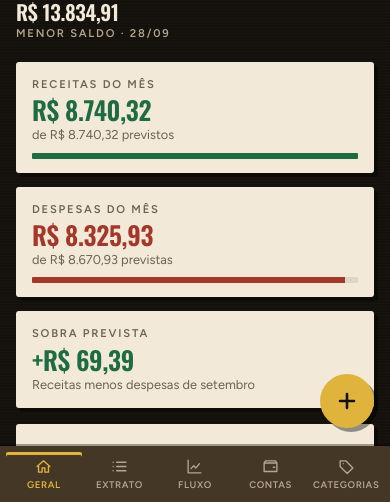
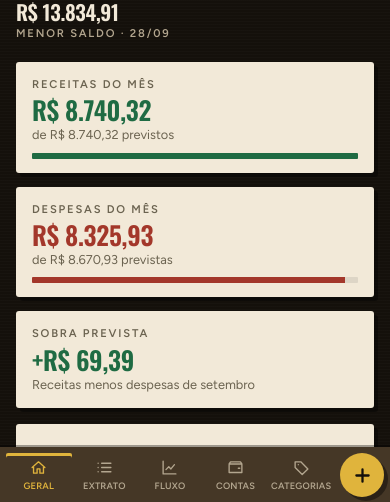
Before and after one commit to leandrolanera/aje, a plain HTML site: page index.html in a window 390 px wide. Shown: the part 340-842 px from the top of the page. Drawn offline with nearby package versions, Linux system fonts and the light colour scheme.

Commit message:
Layout mobile

```diff
--- a/index.html
+++ b/index.html
@@ -18,6 +18,7 @@
   <aside class="side">
     <div class="brand"><i><svg viewBox="0 0 24 24"><path d="M3 17l5-6 4 4 8-9"/></svg></i><div class="brand-txt"><span class="brand-name">AJÉ</span><span class="brand-tag">seu dinheiro no tempo</span></div></div>
     <nav class="nav" id="nav" aria-label="Seções"></nav>
+    <button class="fab" data-act="new" aria-label="Novo lançamento"><svg viewBox="0 0 24 24"><path d="M12 5v14M5 12h14"/></svg></button>
     <div class="sync" id="sync" data-s="local"><i></i><span>Carregando…</span></div>
   </aside>
   <main>
@@ -26,7 +27,6 @@
     <div id="view"><p class="loading">Carregando seus lançamentos…</p></div>
   </main>
 </div>
-<button class="fab" data-act="new" aria-label="Novo lançamento"><svg viewBox="0 0 24 24"><path d="M12 5v14M5 12h14"/></svg></button>
 <div id="modal" hidden></div>
 <div id="toast" role="status" aria-live="polite"></div>
 <script src="app.js"></script>
--- a/styles.css
+++ b/styles.css
@@ -474,27 +474,30 @@ td.neg{color:var(--sai-tinta)}
   body{padding:16px var(--margem) 100px}
   .shell{grid-template-columns:minmax(0,1fr);gap:0}
   .side{
-    position:fixed;left:0;right:0;bottom:0;top:auto;z-index:20;flex-direction:row;gap:0;
+    position:fixed;left:0;right:0;bottom:0;top:auto;z-index:20;flex-direction:row;align-items:center;gap:6px;
     background:var(--elevado);padding:6px 6px calc(6px + env(safe-area-inset-bottom,0px));
     box-shadow:0 -2px 0 rgba(0,0,0,.35);
   }
   .brand,.sync{display:none}
-  .nav{flex-direction:row;width:100%;justify-content:space-between;gap:0}
+  .nav{flex-direction:row;flex:1 1 auto;min-width:0;justify-content:space-between;gap:0}
   .nav button{
-    flex-direction:column;gap:3px;padding:6px 2px;flex:1 1 0;min-width:0;
-    align-items:center;text-align:center;font-size:.6rem;letter-spacing:.06em;
+    flex-direction:column;gap:3px;padding:6px 1px;flex:1 1 0;min-width:0;
+    align-items:center;text-align:center;font-size:.58rem;letter-spacing:.02em;
   }
   .nav button[aria-current="page"]{box-shadow:inset 0 3px 0 var(--acento);background:none}
   .nav .lg{display:none}
   .nav .sh{display:inline;white-space:nowrap}
   .desk{display:none}
+  /* O FAB vive dentro da barra fixa, não flutuando sobre a lista: solto ele
+     cobria a coluna de valores enquanto rolava (IDENTIDADE-VISUAL.md §pendências).
+     44px é o mínimo de área de toque (HIG); "Categorias" é o rótulo que decide
+     o espaço que sobra pra ele, por ser o mais longo dos cinco. */
   .fab{
-    display:grid;place-items:center;position:fixed;right:16px;
-    bottom:calc(76px + env(safe-area-inset-bottom,0px));
-    width:54px;height:54px;border-radius:50%;border:0;
-    background:var(--acento);color:var(--fundo);box-shadow:var(--sombra);z-index:30;
+    display:grid;place-items:center;position:static;flex:none;
+    width:44px;height:44px;border-radius:50%;border:0;
+    background:var(--acento);color:var(--fundo);box-shadow:var(--sombra);
   }
-  .fab svg{width:24px;height:24px;stroke:currentColor;fill:none;stroke-width:2.6;stroke-linecap:round}
+  .fab svg{width:21px;height:21px;stroke:currentColor;fill:none;stroke-width:2.6;stroke-linecap:round}
   #modal{align-items:flex-end;padding:0}
   .sheet{border-radius:var(--raio) var(--raio) 0 0;width:100%;box-shadow:none;padding-bottom:calc(20px + env(safe-area-inset-bottom,0px))}
   .row{gap:10px;padding:10px 12px 10px 9px}
```
